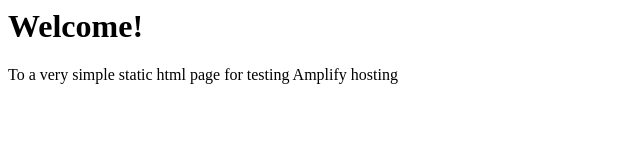
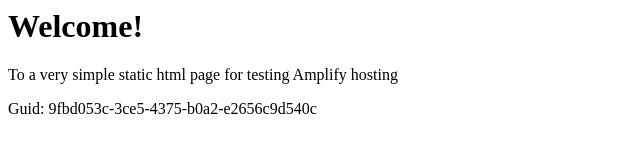
Before and after one commit to aws-aemilia-pdx/Github-PR-Commit-Integration-Test-DoNotTouch-Gith-OKSLNVO2-v1-preprod-us-west-2, a website: page src/index.html in a window 1280 px wide. Shown: the whole page, without its empty margins (0-640 px from the left). Drawn offline with Linux system fonts and the light colour scheme.

Commit message:
commit from integ tests

```diff
--- a/src/index.html
+++ b/src/index.html
@@ -1,3 +1,5 @@
+
+
 <html lang="en">
 
 <head>
@@ -10,6 +12,6 @@
 <body>
     <h1>Welcome!</h1>
     <p>To a very simple static html page for testing Amplify hosting</p>
-</body>
+    <p>Guid: 9fbd053c-3ce5-4375-b0a2-e2656c9d540c</p></body>
 
 </html>
```
